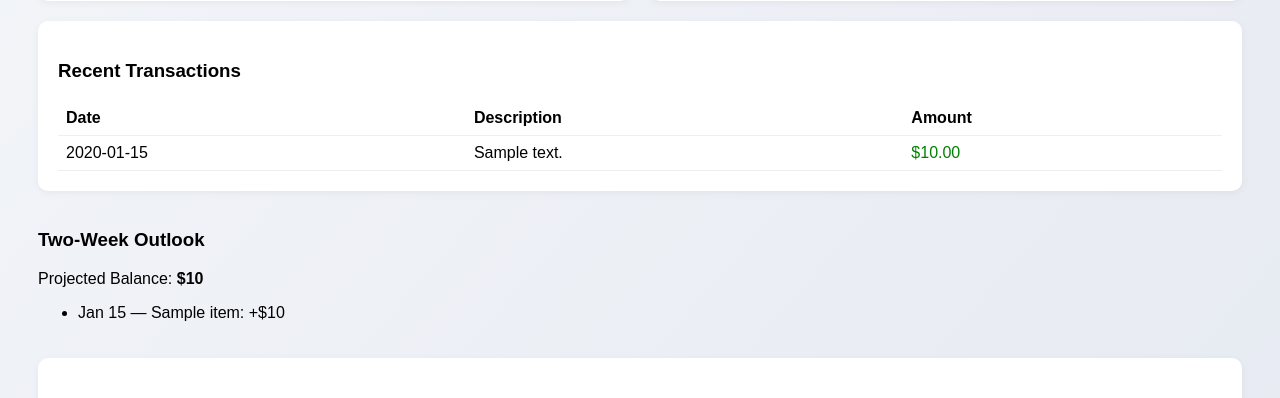
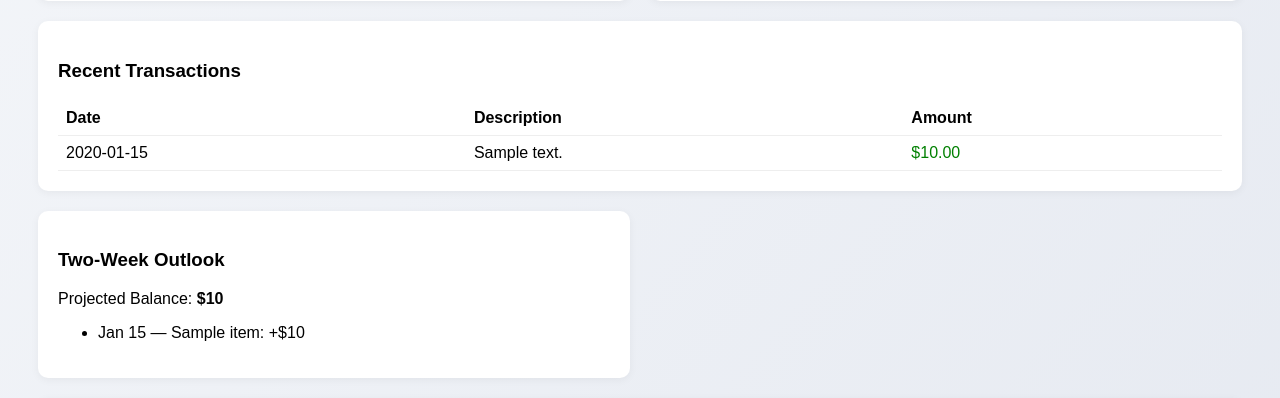
Before and after one commit to akckc/ai-budg, a Python web app: template templates/dashboard.html in a window 1280 px wide. Shown: the part 566-964 px from the top of the page. Run offline with Jinja, Linux system fonts and the light colour scheme; the template is opened without the code that fills it: most values are stand-ins (such as "Sample title", 1, 10 or a date in 2020).

Commit message:
changed ui for forecast

```diff
--- a/templates/dashboard.html
+++ b/templates/dashboard.html
@@ -117,7 +117,7 @@
             {% endfor %}
         </table>
     </div>
-    <div class="dashboard-forecast">
+    <div class="card">
     <h3>Two-Week Outlook</h3>
     <p>
         Projected Balance: <strong>${{ projected_balance | round(2) }}</strong>
```
